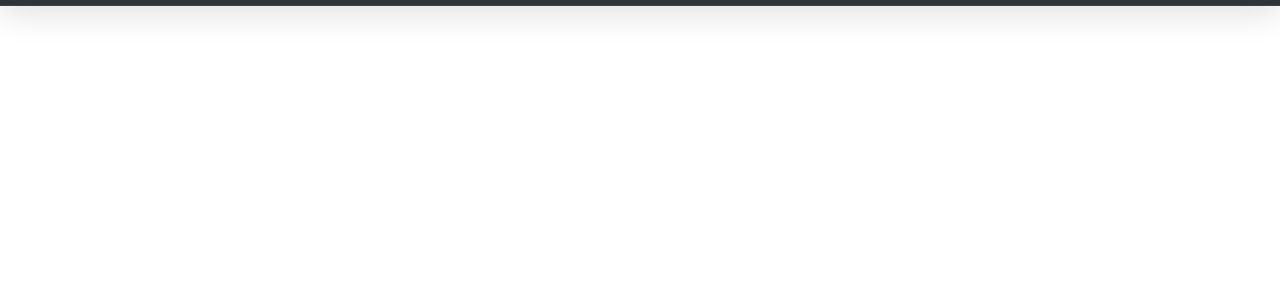
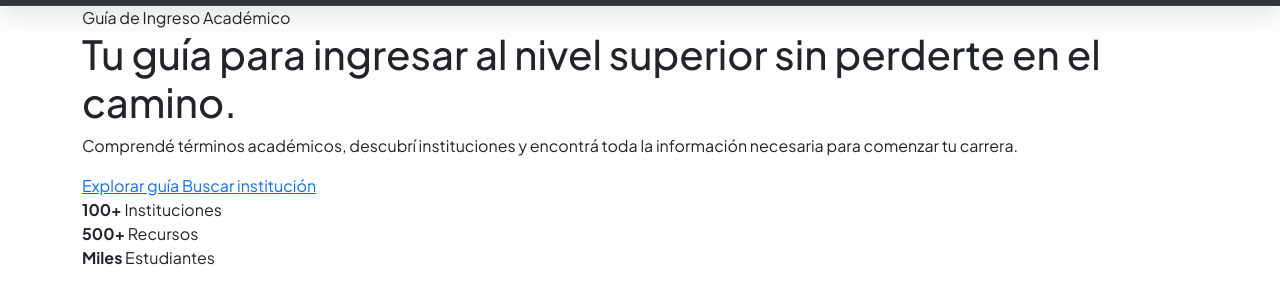
Before and after one commit to Martinolotto/GIA-Proyecto-Gestor-Inteligente-Academico, a plain HTML site: page Frontend/index.html in a window 1280 px wide. Shown: the part 141-444 px from the top of the page. Drawn offline with nearby package versions, Linux system fonts and the light colour scheme.

Commit message:
de agrego estructura del  hero descriptivo a la pagina de incio

```diff
--- a/Frontend/index.html
+++ b/Frontend/index.html
@@ -99,5 +99,142 @@ el index solo redirigue el texto que escribio el usuario
     </nav>
 
 
+
+
+
+
+        <!-- ==================================================
+     HERO PRINCIPAL
+     --------------------------------------------------
+     Objetivo:
+     Presentar la propuesta de valor principal de GIA
+     apenas el usuario ingresa a la plataforma.
+
+     Contiene:
+     - Etiqueta descriptiva
+     - Título principal
+     - Descripción
+     - Botones de acción
+     - Métricas de confianza
+=================================================== -->
+
+<section class="hero-gia">
+
+    <!--
+        Capa de superposición.
+        Mejora la legibilidad del texto
+        sin ocultar completamente la imagen.
+    -->
+
+    <div class="hero-overlay"></div>
+
+    <!--
+        Container Bootstrap.
+        Se encarga únicamente del ancho
+        general del contenido.
+    -->
+
+    <div class="container">
+
+        <!--
+            Bloque de contenido del Hero.
+            Aquí se posiciona todo el texto.
+        -->
+
+        <div class="hero-contenido">
+
+            <!-- Etiqueta superior -->
+
+            <span class="hero-badge">
+
+                Guía de Ingreso Académico
+
+            </span>
+
+            <!-- Título principal -->
+
+            <h1 class="hero-titulo">
+
+                Tu guía para ingresar al nivel superior
+                sin perderte en el camino.
+
+            </h1>
+
+            <!-- Descripción -->
+
+            <p class="hero-descripcion">
+
+                Comprendé términos académicos,
+                descubrí instituciones y encontrá toda
+                la información necesaria para comenzar
+                tu carrera.
+
+            </p>
+
+            <!-- Botones principales -->
+
+            <div class="hero-botones">
+
+                <a href="#guia" class="btn-gia-principal">
+
+                    Explorar guía
+
+                </a>
+
+                <a href="resultados.html"
+                   class="btn-gia-secundario">
+
+                    Buscar institución
+
+                </a>
+
+            </div>
+
+            <!-- Estadísticas de confianza -->
+
+            <div class="hero-estadisticas">
+
+                <div class="estadistica">
+
+                    <strong>100+</strong>
+
+                    <span>Instituciones</span>
+
+                </div>
+
+                <div class="estadistica">
+
+                    <strong>500+</strong>
+
+                    <span>Recursos</span>
+
+                </div>
+
+                <div class="estadistica">
+
+                    <strong>Miles</strong>
+
+                    <span>Estudiantes</span>
+
+                </div>
+
+            </div>
+
+        </div>
+
+    </div>
+
+</section>
+
+
+
+
+
+
+
+
+
+
+
 </body>
 </html>
```
